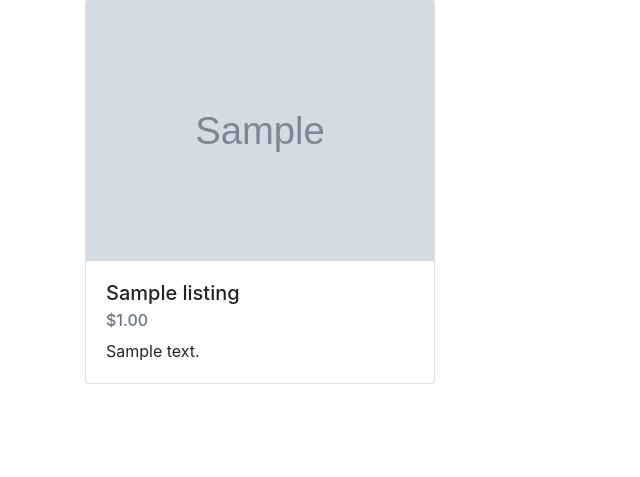
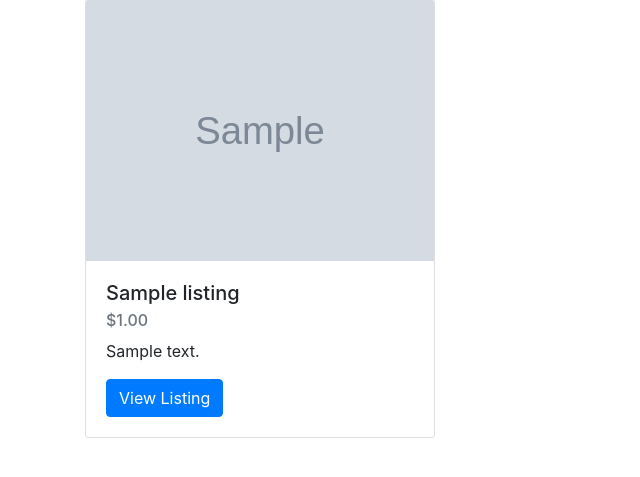
Before and after one commit to daniel-shanahan/commerce, a Django app: page / in a window 1280 px wide. Shown: the part 218-695 px from the top of the page, without its empty margins (0-640 px from the left). Run offline with Django 3.2, Linux system fonts and the light colour scheme; tables that the repository leaves empty hold one stand-in row (values such as "Sample post"); grey boxes marked "Sample" are stand-in pictures; some libraries are stand-ins or nearby versions.

Commit message:
Added listing

```diff
--- a/auctions/templates/auctions/index.html
+++ b/auctions/templates/auctions/index.html
@@ -24,6 +24,8 @@
                         <p class="card-text">
                             {{ listing.description }}
                         </p>
+                        <a href="{% url 'listing' listing.id %}"
+                           class="btn btn-primary stretched-link">View Listing</a>
                     </div>
                 </div>
             </div>
--- a/auctions/urls.py
+++ b/auctions/urls.py
@@ -6,5 +6,6 @@ urlpatterns = [
     path("", views.index, name="index"),
     path("login", views.login_view, name="login"),
     path("logout", views.logout_view, name="logout"),
-    path("register", views.register, name="register")
+    path("register", views.register, name="register"),
+    path("listings/<int:listing_id>", views.listing, name="listing"),
 ]
--- a/auctions/views.py
+++ b/auctions/views.py
@@ -66,3 +66,9 @@ def register(request):
         return HttpResponseRedirect(reverse("index"))
     else:
         return render(request, "auctions/register.html")
+
+
+def listing(request, listing_id):
+    listing = Listing.objects.get(pk=listing_id)
+
+    return render(request, "auctions/listing.html", {"listing": listing})
```
